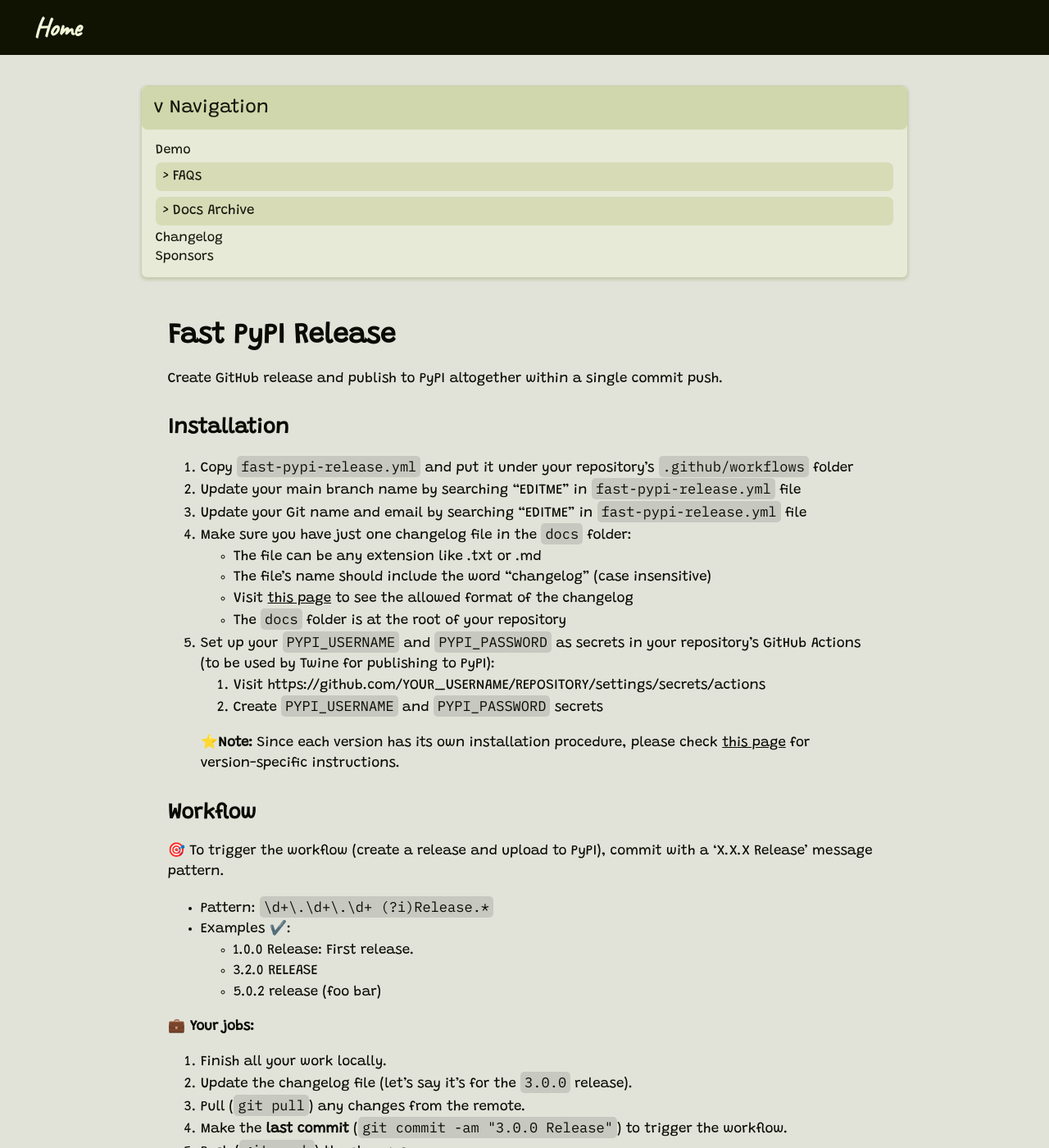
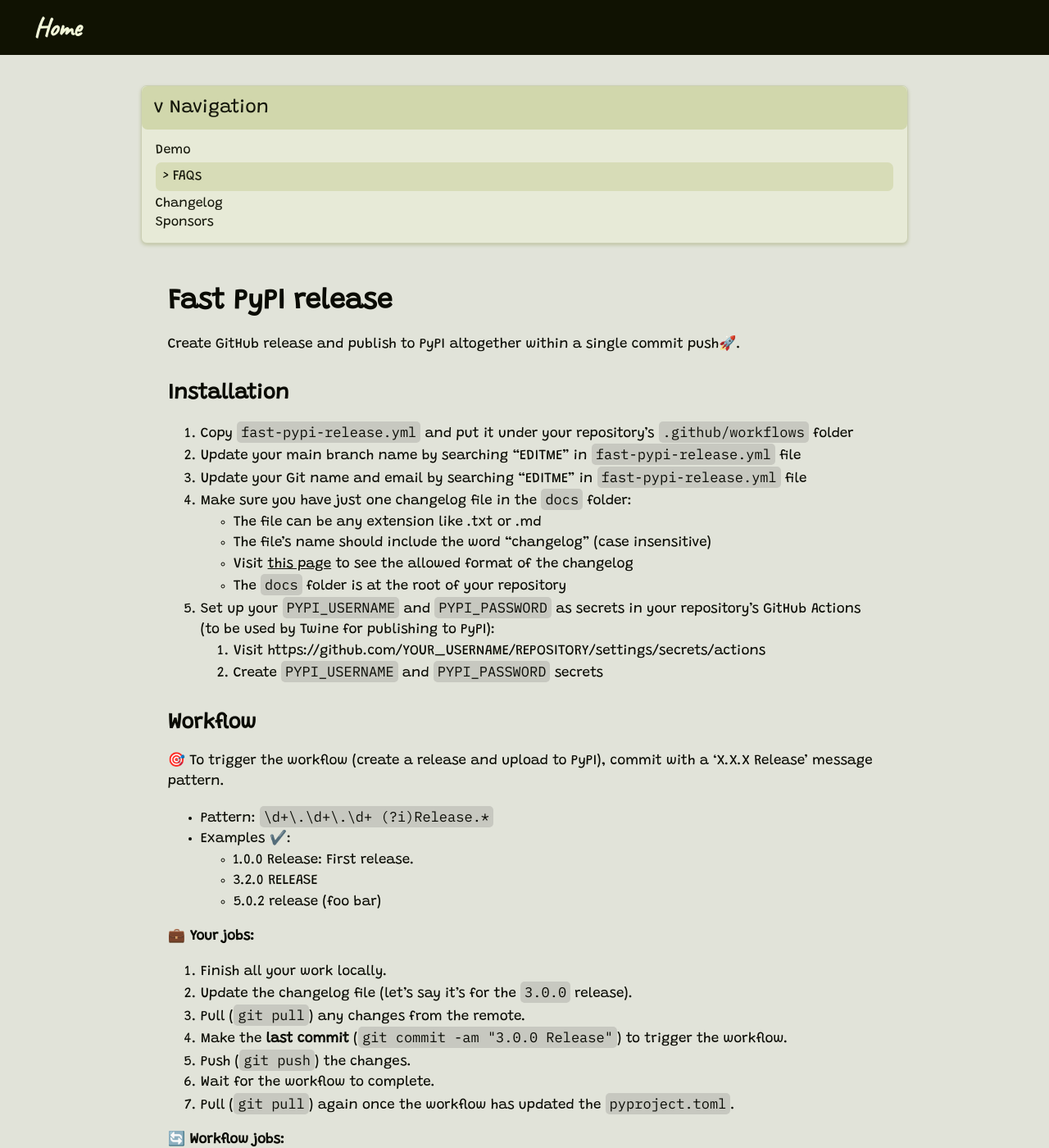
Before and after one commit to nvfp/fast-pypi-release, a Jekyll site: the page built from _pages/index.md, in a window 1280 px wide and 1400 px high. Shown: the whole window at 82% size. Built offline with Jekyll 4.4.1, drawn with Linux system fonts in a browser that asks for light colours.

Commit message:
NICS rebuilds the docs — 2023 Jul 13,  4:11 PM

```diff
--- a/_includes/header.html
+++ b/_includes/header.html
@@ -1 +1 @@
-<header><h1>{{ page.title }}</h1><div class="wrap"><button id="_root__nav">v Navigation</button><div class="main" id="_root__nav-div"><a href="{{ site.baseurl }}/demo">Demo</a><button id="faqs">> FAQs</button><div class="child" id="faqs-div"><a href="{{ site.baseurl }}/faqs/foo">Foo</a></div><button id="docs-archive">> Docs Archive</button><div class="child" id="docs-archive-div"><a href="{{ site.baseurl }}/docs-archive/1-1-0">1.1.0</a><a href="{{ site.baseurl }}/docs-archive/1-1-1">1.1.1</a></div><a href="{{ site.baseurl }}/changelog">Changelog</a><a href="{{ site.baseurl }}/sponsors">Sponsors</a></div></div></header>
+<header><h1>{{ page.title }}</h1><div class="wrap"><button id="_root__nav">v Navigation</button><div class="main" id="_root__nav-div"><a href="{{ site.baseurl }}/demo">Demo</a><button id="faqs">> FAQs</button><div class="child" id="faqs-div"><a href="{{ site.baseurl }}/faqs/foo">Foo</a></div><a href="{{ site.baseurl }}/changelog">Changelog</a><a href="{{ site.baseurl }}/sponsors">Sponsors</a></div></div></header>
--- a/_pages/index.md
+++ b/_pages/index.md
@@ -4,9 +4,9 @@
 title: Home
 ---
 
-# Fast PyPI Release
+# Fast PyPI release
 
-Create GitHub release and publish to PyPI altogether within a single commit push.
+Create GitHub release and publish to PyPI altogether within a single commit push🚀.
 
 
 ## Installation
@@ -22,8 +22,6 @@
 1. Set up your `PYPI_USERNAME` and `PYPI_PASSWORD` as secrets in your repository's GitHub Actions (to be used by Twine for publishing to PyPI):
     1. Visit https://github.com/YOUR_USERNAME/REPOSITORY/settings/secrets/actions
     2. Create `PYPI_USERNAME` and `PYPI_PASSWORD` secrets
-
-> **⭐️Note:** Since each version has its own installation procedure, please check [this page](https://nvfp.github.io/fast-pypi-release/docs-archive) for version-specific instructions.
 
 
 ## Workflow
@@ -63,7 +61,7 @@
 > **⭐️Note:** Since the workflow highly depends on the **latest** commit being pushed to the repository, make sure to pull any changes before committing.
 
 
-## Links
+## Links 🧩
 
 - [Documentation](https://nvfp.github.io/fast-pypi-release)
 - [Demo](https://nvfp.github.io/fast-pypi-release/demo)
```
Also changed, not shown: _pages/Changelog.md (+4 -0 lines), _pages/docs-archive/1.1.0.md (deleted, +0 -80 lines), _pages/docs-archive/index.md (deleted, +0 -9 lines).
